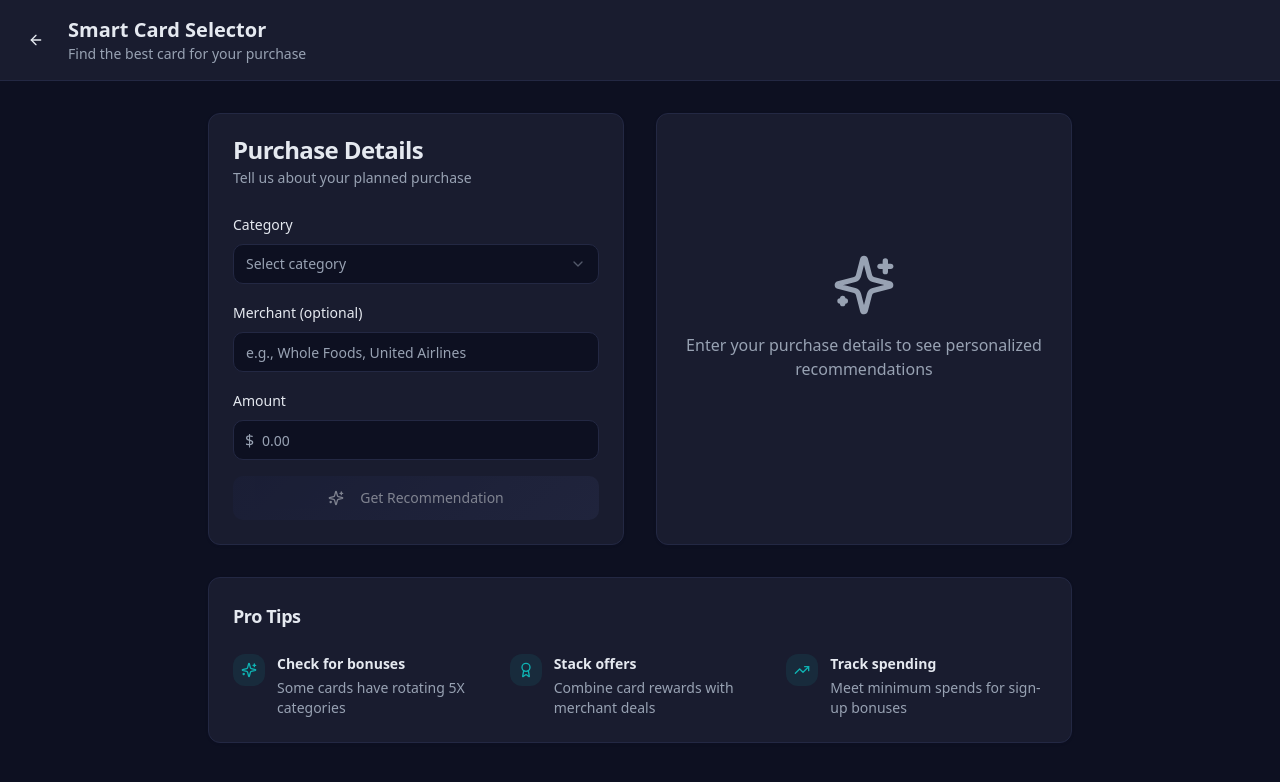
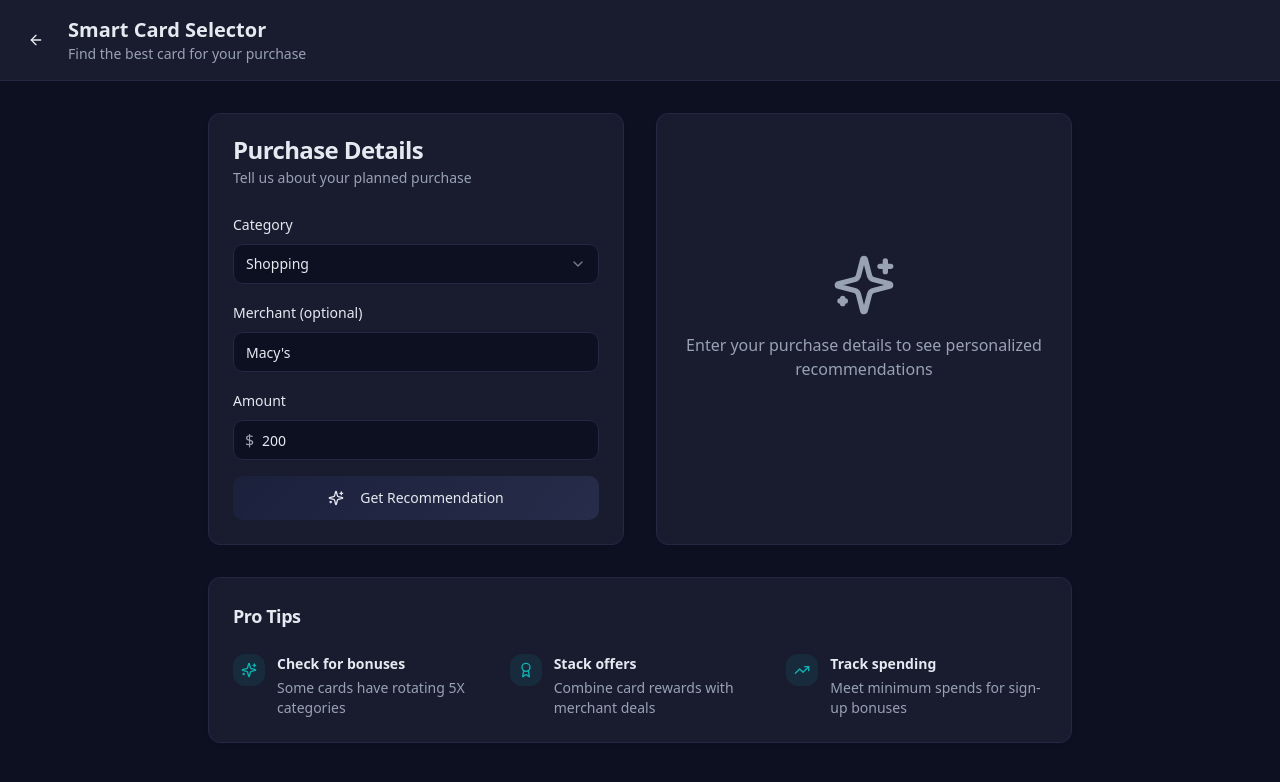
Before and after one commit to riddhibajaj/CardGenie, a React (Vite) app: page /selector in a window 1280 px wide. Shown: the top 782 px of the page. Built offline with nearby package versions, Linux system fonts and the light colour scheme; the HTML template or start-up script is replaced by a standard one.

Commit message:
Prefill Smart Card Selector form
Prefills the Smart Card Selector form with category as "Shopping", merchant as "Macy's", and amount as 200.

```diff
--- a/src/components/SmartSelector.tsx
+++ b/src/components/SmartSelector.tsx
@@ -12,9 +12,9 @@ import { mockCards, mockRecommendation } from "@/data/mockData";
 
 const SmartSelector = () => {
   const navigate = useNavigate();
-  const [category, setCategory] = useState("");
-  const [amount, setAmount] = useState("");
-  const [merchant, setMerchant] = useState("");
+  const [category, setCategory] = useState("shopping");
+  const [amount, setAmount] = useState("200");
+  const [merchant, setMerchant] = useState("Macy's");
   const [showResults, setShowResults] = useState(false);
 
   const categories = [
```
